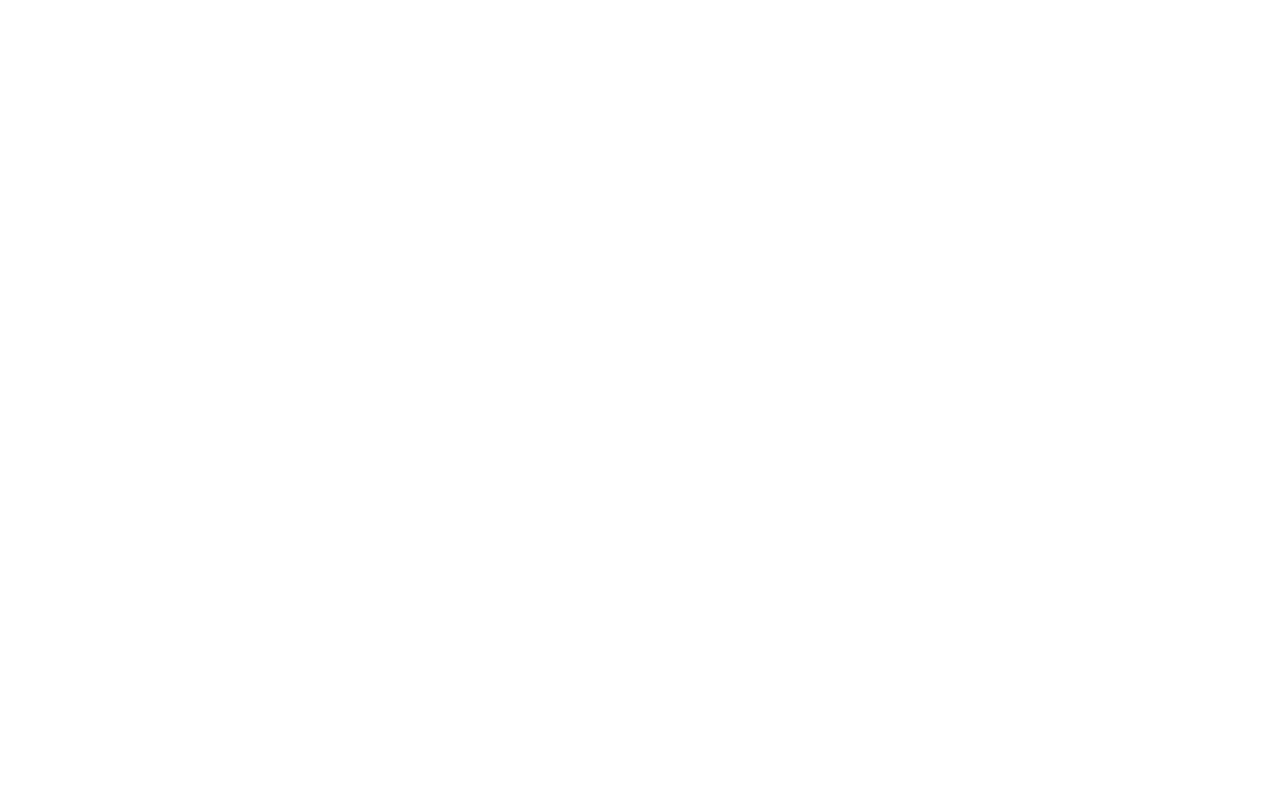
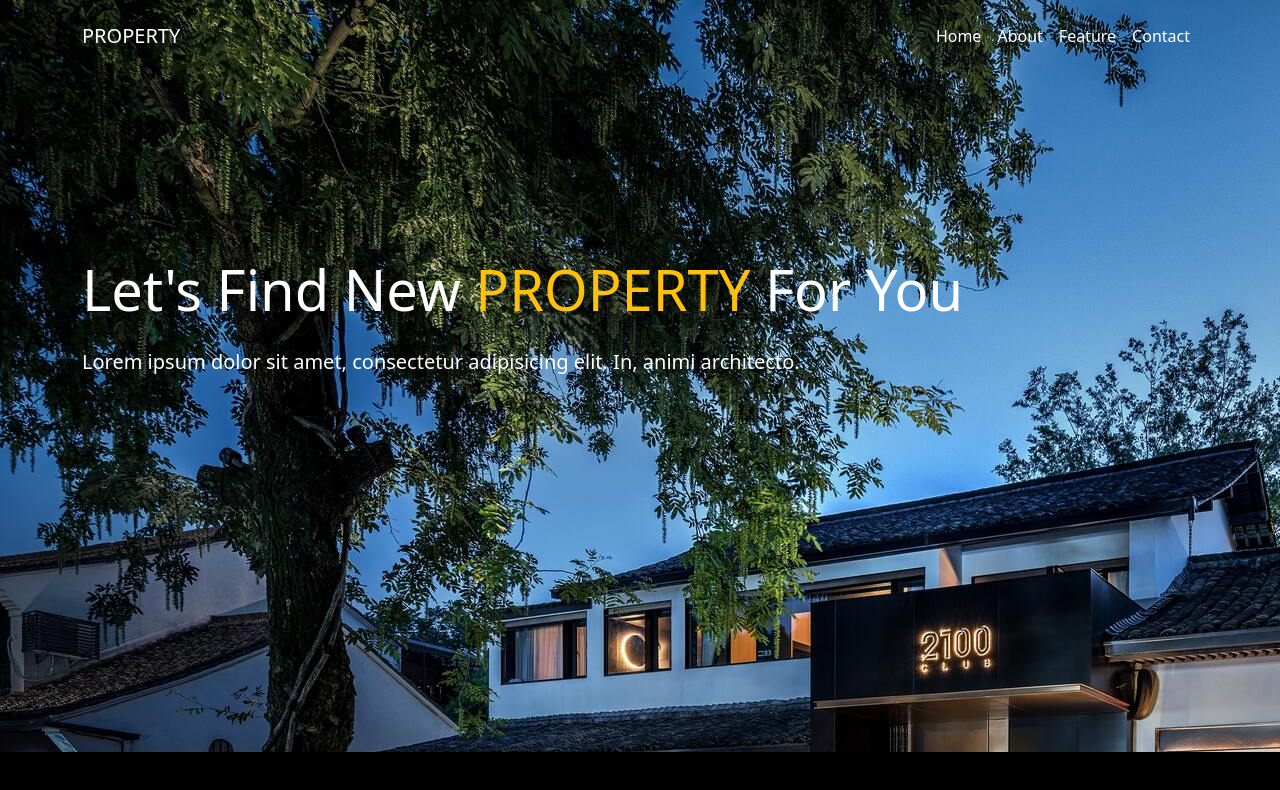
Before and after one commit to ShedrackErozanachukwu/august_swd_class_repo, a plain HTML site: page index.html in a window 1280 px wide. Drawn offline with nearby package versions, Linux system fonts and the light colour scheme.

Commit message:
feat: added codes to the index, css and read.me files

```diff
--- a/index.html
+++ b/index.html
@@ -5,23 +5,102 @@
     <meta name="viewport" content="width=device-width, initial-scale=1.0" />
     <title>Bootstrap Test</title>
     <link
-      href="https://cdn.jsdelivr.net/npm/bootstrap@5.3.3/dist/css/bootstrap.min.css"
+      href="https://cdn.jsdelivr.net/npm/bootstrap@5.1.3/dist/css/bootstrap.min.css"
       rel="stylesheet"
-      integrity="sha384-QWTKZyjpPEjISv5WaRU9OFeRpok6YctnYmDr5pNlyT2bRjXh0JMhjY6hW+ALEwIH"
+      integrity="sha384-1BmE4kWBq78iYhFldvKuhfTAU6auU8tT94WrHftjDbrCEXSU1oBoqyl2QvZ6jIW3"
       crossorigin="anonymous"
     />
+
+    <link
+      href="https://unpkg.com/boxicons@2.1.4/css/boxicons.min.css"
+      rel="stylesheet"
+    />
+
+    <link rel="stylesheet" href="./style.css" />
+
+    <style>
+      @media (max-width: 761px) {
+        section#jumbotron {
+          margin-top: 10px !important;
+          min-height: 100vh !important;
+        }
+      }
+    </style>
   </head>
+
   <body>
+    <header>
+      <!-- Navbar  -->
+      <nav class="navbar navbar-expand-lg navbar-dark py-3">
+        <div class="container">
+          <a class="navbar-brand text-uppercase" href="#">Property</a>
+          <button
+            class="navbar-toggler"
+            type="button"
+            data-bs-toggle="collapse"
+            data-bs-target="#navbarText"
+            aria-controls="navbarText"
+            aria-expanded="false"
+            aria-label="Toggle navigation"
+          >
+            <span class="navbar-toggler-icon"></span>
+          </button>
+          <div
+            class="collapse navbar-collapse justify-content-end"
+            id="navbarText"
+          >
+            <ul class="navbar-nav">
+              <li class="nav-item">
+                <a class="nav-link active" aria-current="page" href="#">Home</a>
+              </li>
+              <li class="nav-item">
+                <a class="nav-link active" href="#about">About</a>
+              </li>
+              <li class="nav-item">
+                <a class="nav-link active" href="#feature">Feature</a>
+              </li>
+              <li class="nav-item">
+                <a class="nav-link active" href="#contact">Contact</a>
+              </li>
+            </ul>
+          </div>
+        </div>
+      </nav>
+
+      <!-- Hero Section  -->
+      <section
+        id="jumbotron"
+        class="container-fluid"
+        style="
+          background-image: url(./img/home.jpg);
+          min-height: 95vh;
+          margin-top: -80px;
+        "
+      >
+        <div
+          class="container h-100 d-flex flex-column align-items-start justify-content-center"
+        >
+          <h1 class="display-4 l_p text-white mt-4">
+            Let's Find New
+            <span class="text-uppercase text-warning">Property</span> For You
+          </h1>
+          <p class="l_txt l_txt_s text-white w-75 mt-3">
+            Lorem ipsum dolor sit amet, consectetur adipisicing elit. In, animi
+            architecto.
+          </p>
+        </div>
+      </section>
+    </header>
 
     <!-- Bootstrap js  -->
     <script
-      src="https://cdn.jsdelivr.net/npm/@popperjs/core@2.11.8/dist/umd/popper.min.js"
-      integrity="sha384-I7E8VVD/ismYTF4hNIPjVp/Zjvgyol6VFvRkX/vR+Vc4jQkC+hVqc2pM8ODewa9r"
+      src="https://cdn.jsdelivr.net/npm/@popperjs/core@2.10.2/dist/umd/popper.min.js"
+      integrity="sha384-7+zCNj/IqJ95wo16oMtfsKbZ9ccEh31eOz1HGyDuCQ6wgnyJNSYdrPa03rtR1zdB"
       crossorigin="anonymous"
     ></script>
     <script
-      src="https://cdn.jsdelivr.net/npm/bootstrap@5.3.3/dist/js/bootstrap.min.js"
-      integrity="sha384-0pUGZvbkm6XF6gxjEnlmuGrJXVbNuzT9qBBavbLwCsOGabYfZo0T0to5eqruptLy"
+      src="https://cdn.jsdelivr.net/npm/bootstrap@5.1.3/dist/js/bootstrap.min.js"
+      integrity="sha384-QJHtvGhmr9XOIpI6YVutG+2QOK9T+ZnN4kzFN1RtK3zEFEIsxhlmWl5/YESvpZ13"
       crossorigin="anonymous"
     ></script>
   </body>
--- a/style.css
+++ b/style.css
@@ -0,0 +1,23 @@
+@import url('https://fonts.googleapis.com/css2?family=Montserrat:ital,wght@0,100..900;1,100..900&family=Poppins:ital,wght@0,100;0,200;0,300;0,400;0,500;0,600;0,700;0,800;0,900;1,100;1,200;1,300;1,400;1,500;1,600;1,700;1,800;1,900&display=swap');
+
+body{
+    font-family: "poppins" sans-serif;
+    scroll-behavior: smooth;
+    background-color: #000;
+}
+
+.l_p{
+    padding-top: 15rem;
+}
+
+.l_txt{
+    font-size: 20px;
+
+    @media (max-width: 761px) {
+    font-size: 17px;
+    }
+}
+
+.l_txt_s{
+    text-shadow: 0px 0px 5px 10px rgba(0, 0, 0, 0.5);
+}
```
Also changed, not shown: 1 other file.
